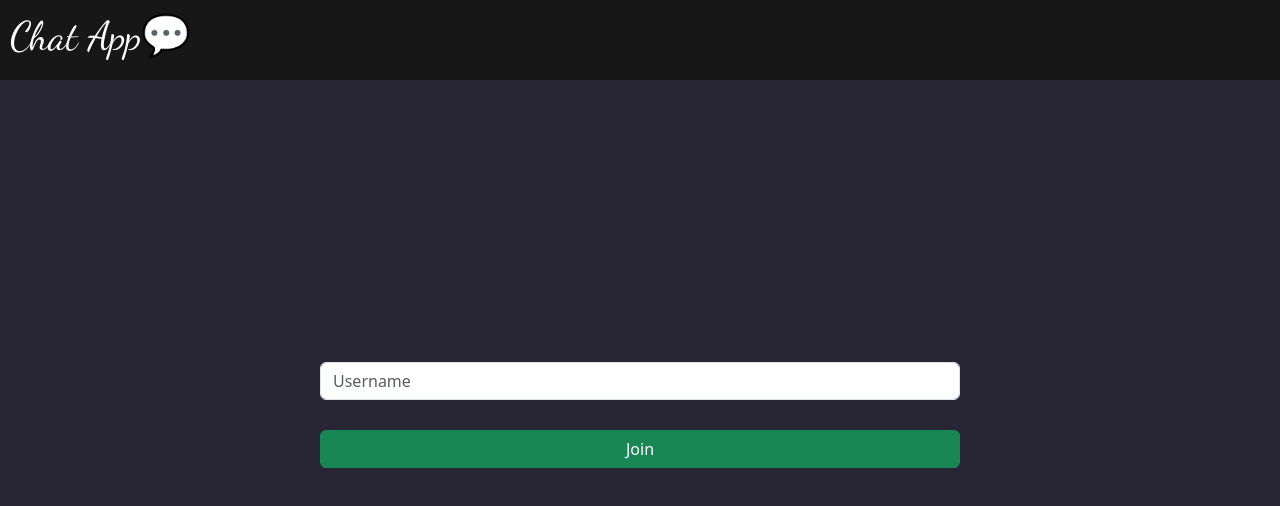
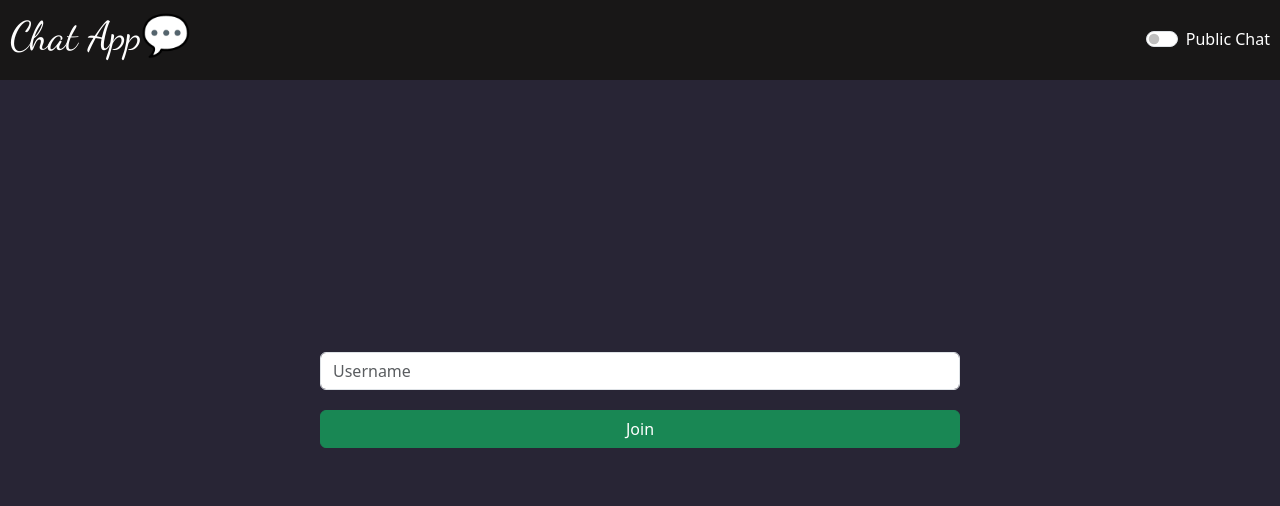
Before and after one commit to minhphan46/chat_app_signalr, a React (Create React App) app in the folder chat_app_client_web/: page / in a window 1280 px wide. Shown: the top 506 px of the page. Built offline with nearby package versions, Linux system fonts and the light colour scheme.

Commit message:
Add Private Room

```diff
--- a/chat_app_client_web/src/App.js
+++ b/chat_app_client_web/src/App.js
@@ -7,12 +7,15 @@ import { HubConnectionBuilder, LogLevel } from "@microsoft/signalr";
 import SignOut from "./components/SignOut";
 import { API_CHAT_URL, API_GET_MESSAGES_URL } from "./constants/ApiUrl";
 import axios from "axios";
+import { Form } from "react-bootstrap";
 
 function App() {
   const [connection, setConnection] = useState(null);
   const [messages, setMessages] = useState([]);
   const [userId, setUserId] = useState(0);
   const [username, setUsername] = useState("");
+  const [isPrivate, setIsPrivate] = useState(false); // State for private chat toggle
+  const [roomId, setRoomId] = useState(""); // State for RoomID
 
   // generate random user id when component mounts
   useEffect(() => {
@@ -20,9 +23,14 @@ function App() {
     setUserId(randomId);
   }, []);
 
-  const joinChatRoom = async (username) => {
+  const handlePrivateToggle = () => {
+    setIsPrivate(!isPrivate);
+  };
+
+  const joinChatRoom = async (username, roomId = "") => {
     try {
       setUsername(username);
+      setRoomId(roomId); // Save the RoomID if provided
       // initiate a connection
       const conn = new HubConnectionBuilder()
         .withUrl(API_CHAT_URL)
@@ -123,7 +131,17 @@ function App() {
   return (
     <div className="App">
       <header>
-        <h1>Chat App💬</h1>
+        {!connection && <h1>Chat App💬</h1>}
+        {connection && <h1>{isPrivate ? `Room ${roomId}` : "Public Chat"}</h1>}
+        {!connection && (
+          <Form.Check
+            type="switch"
+            id="private-chat-switch"
+            label={isPrivate ? "Private Chat" : "Public Chat"}
+            checked={isPrivate}
+            onChange={handlePrivateToggle}
+          />
+        )}
         {connection && <SignOut logout={leaveChatRoom} />}
       </header>
 
@@ -134,9 +152,11 @@ function App() {
             messages={messages}
             sendMessage={sendMessage}
             fetchOldMessages={fetchOldMessages}
-          ></ChatRoom>
+            isPrivate={isPrivate}
+            roomId={roomId}
+          />
         ) : (
-          <WaitingRoom joinChatRoom={joinChatRoom}></WaitingRoom>
+          <WaitingRoom joinChatRoom={joinChatRoom} isPrivate={isPrivate} />
         )}
       </section>
     </div>
--- a/chat_app_client_web/src/components/WaitingRoom.js
+++ b/chat_app_client_web/src/components/WaitingRoom.js
@@ -1,8 +1,9 @@
 import { useState } from "react";
-import {Form, FormControl, Button, Spinner } from "react-bootstrap";
+import { Form, FormControl, Button, Spinner } from "react-bootstrap";
 
-const WaitingRoom = ({ joinChatRoom }) => {
+const WaitingRoom = ({ joinChatRoom, isPrivate }) => {
   const [username, setUsername] = useState("");
+  const [roomId, setRoomId] = useState("");
   const [error, setError] = useState("");
   const [isLoading, setIsLoading] = useState(false);
 
@@ -12,9 +13,13 @@ const WaitingRoom = ({ joinChatRoom }) => {
       setError("Username cannot be empty.");
       return;
     }
+    if (isPrivate && !roomId.trim()) {
+      setError("Room ID cannot be empty for private chat.");
+      return;
+    }
     setError("");
     setIsLoading(true); // Start loading
-    joinChatRoom(username);
+    joinChatRoom(username, roomId);
   };
 
   return (
@@ -25,16 +30,26 @@ const WaitingRoom = ({ joinChatRoom }) => {
             placeholder="Username"
             onChange={(e) => setUsername(e.target.value)}
             value={username}
-            style={{ width: "50%", margin: "30px auto" }}
+            style={{ width: "50%", margin: "10px auto" }}
             isInvalid={!!error}
             disabled={isLoading} // Disable input when loading
           />
+          {isPrivate && (
+            <FormControl
+              placeholder="Room ID"
+              onChange={(e) => setRoomId(e.target.value)}
+              value={roomId}
+              style={{ width: "50%", margin: "10px auto" }}
+              isInvalid={!!error}
+              disabled={isLoading} // Disable input when loading
+            />
+          )}
           <FormControl.Feedback type="invalid">{error}</FormControl.Feedback>
         </Form.Group>
         <Button
           variant="success"
           type="submit"
-          style={{ width: "50%" }}
+          style={{ width: "50%", margin: "10px auto" }}
           disabled={isLoading} // Disable button when loading
         >
           {isLoading ? (
```
